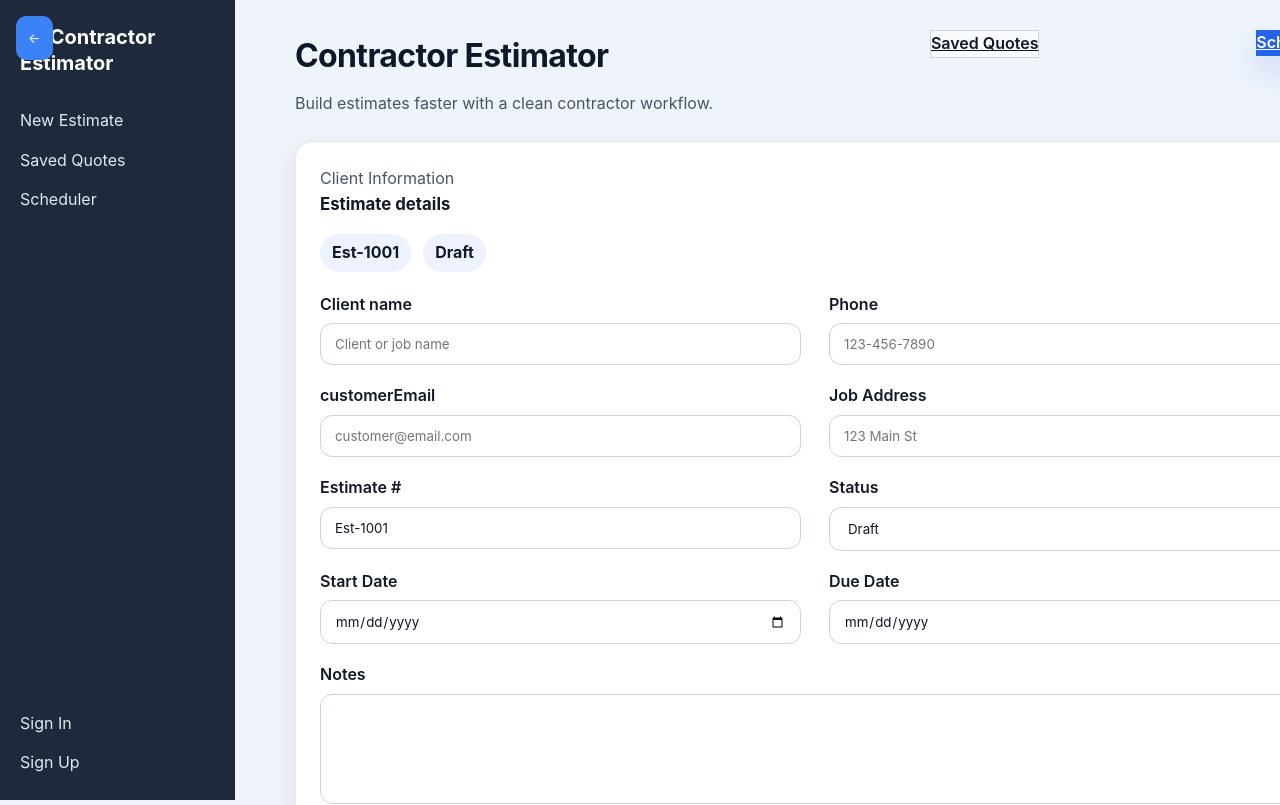
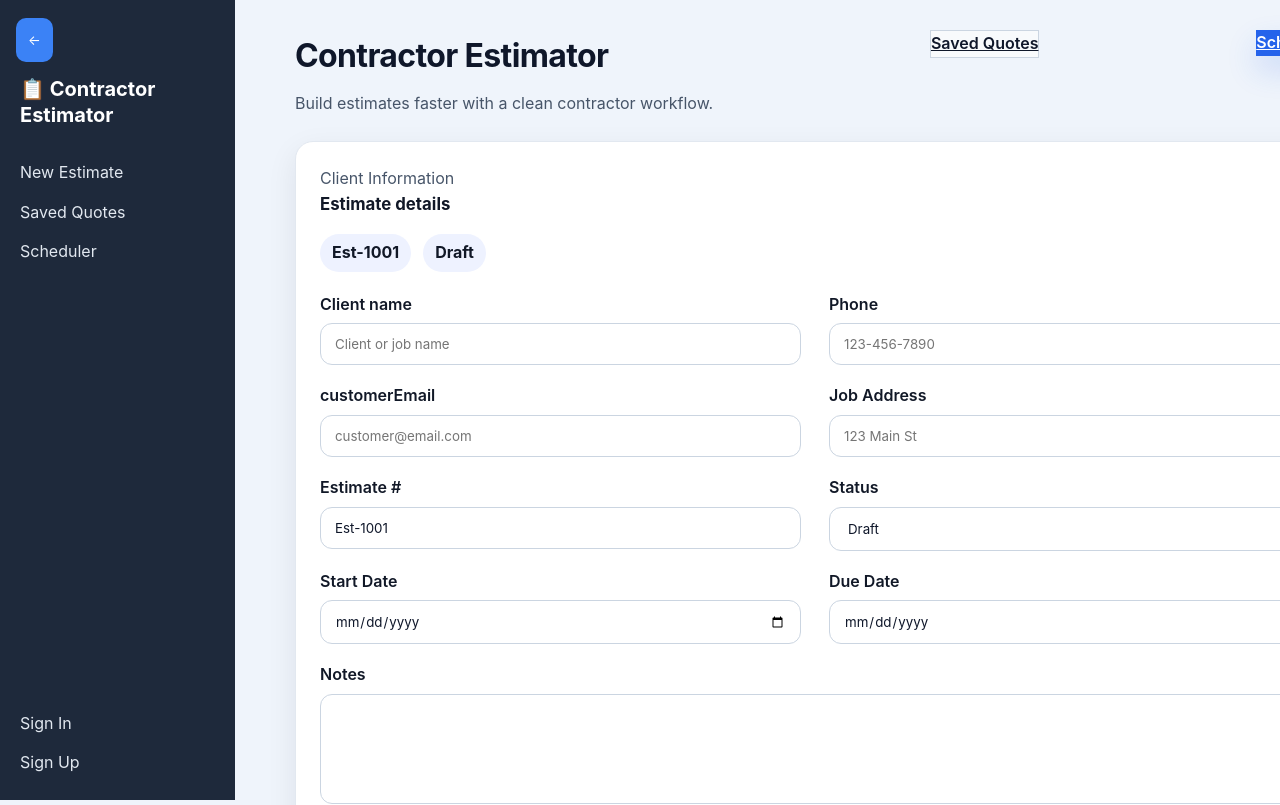
Before and after one commit to josh520n-cmd/Contractor-Estimator, a Next.js app: page / in a window 1280 px wide. Shown: the top 805 px of the page. Built offline with nearby package versions, Linux system fonts and the light colour scheme; no server answers.

Commit message:
Sidebar Fix

```diff
--- a/styles/globals.css
+++ b/styles/globals.css
@@ -419,6 +419,7 @@ button {
   height: 100vh;
   background: #1e293b;
   color: white;
+  padding-top: 76px;
   padding: 24px 20px;
   display: flex;
   flex-direction: column;
@@ -438,8 +439,8 @@ button {
 
 .sidebar-toggle {
   position: fixed;
-  top: 16px;
-  left: 16px;
+  top: 18px;
+  left: 140px;
   z-index: 1100;
   border: none;
   border-radius: 10px;
@@ -574,3 +575,19 @@ textarea {
     grid-template-columns: 1fr;
   }
 }
+.sidebar {
+  padding-top: 76px;
+}
+
+.sidebar-toggle {
+  position: fixed;
+  top: 18px;
+  left: 16px;
+  z-index: 1100;
+  border: none;
+  border-radius: 10px;
+  padding: 10px 12px;
+  background: #3b82f6;
+  color: white;
+  cursor: pointer;
+}
```
